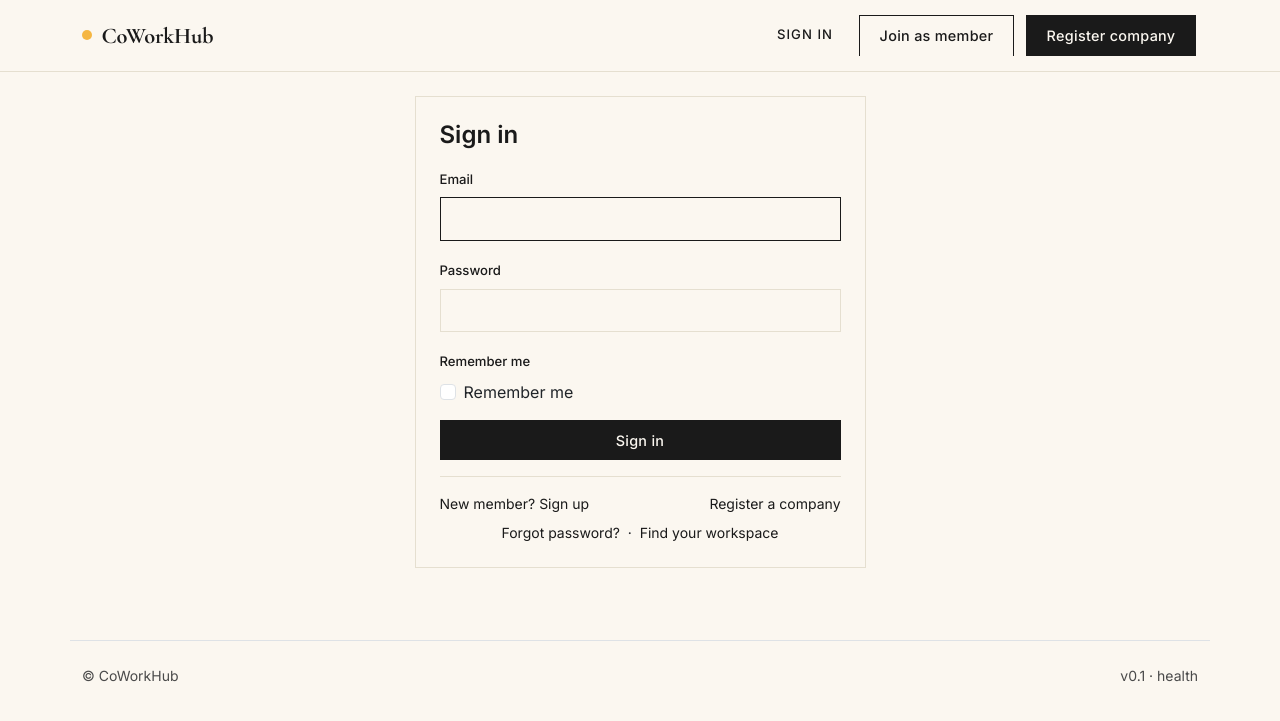
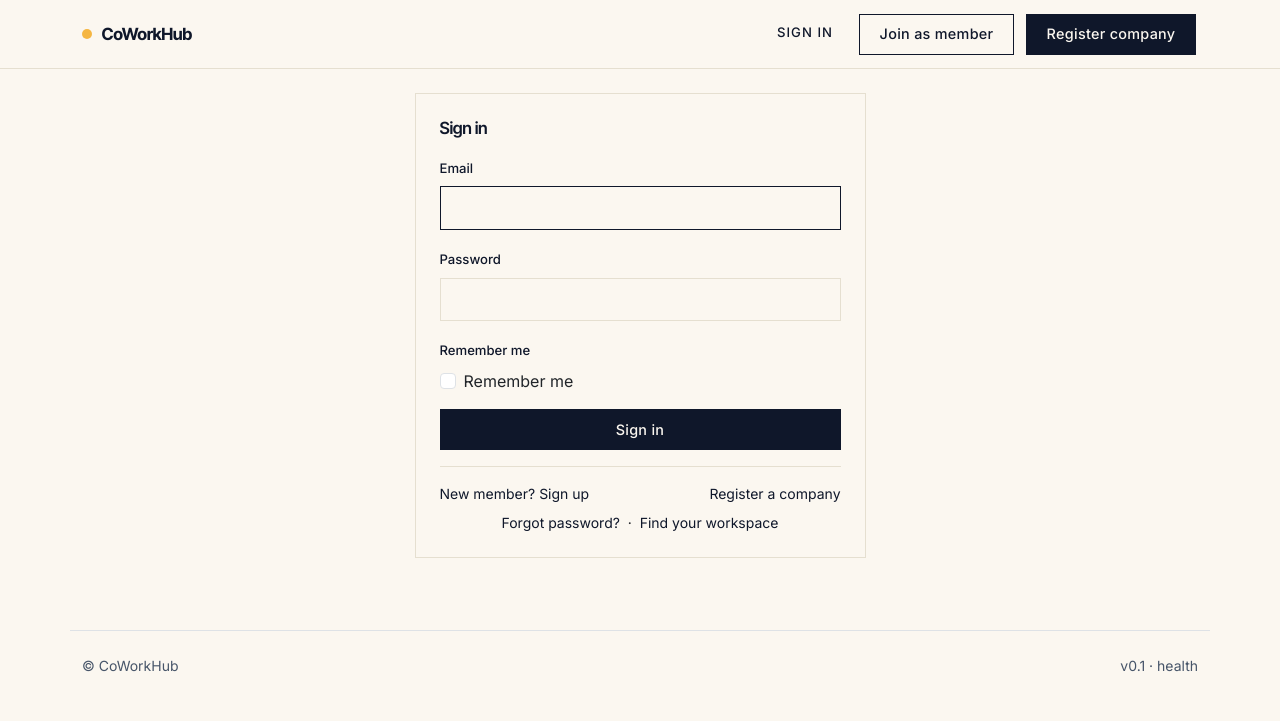
Before and after one commit to samanulla/cowork-app, a Flask app: a page that uses app/templates/base.html in a window 1280 px wide. Shown: the top 721 px of the page. Run offline with Flask 3, Linux system fonts and the light colour scheme; data comes from the database, SQL or seed files in the repository; data that the repository does not hold is empty.

Commit message:
ui: switch typography from Cormorant Garamond to Inter Tight for a more professional SaaS look
The serif felt editorial/wedding-invite; Inter Tight (same family as body Inter) reads modern and confident like Linear/Vercel/Stripe.

- Headings, brand mark, stat numerals: Inter Tight 600-700, tight tracking

- Body: Inter (unchanged), 16px, 1.6 line-height

- Ink darkened slightly to #0f172a for stronger hierarchy

- Cleaner dashboard links (removed dotted underlines everywhere; opt-in via .underline)

- Applied consistently across both base.html and public/base_marketing.html

All 47 tests still pass.

```diff
--- a/app/templates/base.html
+++ b/app/templates/base.html
@@ -6,12 +6,12 @@
   <title>{% block title %}{{ app_name }}{% endblock %} · {{ tenant.name if tenant else app_name }}</title>
   <link href="https://cdn.jsdelivr.net/npm/bootstrap@5.3.3/dist/css/bootstrap.min.css" rel="stylesheet">
   <link href="https://cdn.jsdelivr.net/npm/bootstrap-icons@1.11.3/font/bootstrap-icons.css" rel="stylesheet">
-  <link href="https://fonts.googleapis.com/css2?family=Cormorant+Garamond:wght@500;600;700&family=Inter:wght@400;500;600;700;800&display=swap" rel="stylesheet">
+  <link href="https://fonts.googleapis.com/css2?family=Inter+Tight:wght@500;600;700&family=Inter:wght@400;500;600;700&display=swap" rel="stylesheet">
   <style>
     :root {
       /* Editorial palette — same across marketing + app */
-      --ink: #1a1a1a;
-      --ink-soft: #4a4a4a;
+      --ink: #0f172a;
+      --ink-soft: #475569;
       --cream: #fbf7f0;
       --cream-2: #f3ede1;
       --line: #e5dfd0;
@@ -23,17 +23,23 @@
       --brand-2: #7c3aed;
       --brand-3: #ff6b57;
     }
-    body { font-family: 'Inter', system-ui, -apple-system, sans-serif; background: var(--cream); color: var(--ink); }
+    body {
+      font-family: 'Inter', system-ui, -apple-system, 'Segoe UI', Roboto, sans-serif;
+      background: var(--cream); color: var(--ink);
+      -webkit-font-smoothing: antialiased; -moz-osx-font-smoothing: grayscale;
+    }
     h1, h2, h3, h4, h5, h6 { color: var(--ink); }
-    /* Editorial serif for page-level headings only */
-    h1, h2, h3, .serif { font-family: 'Cormorant Garamond', Georgia, serif; font-weight: 600; letter-spacing: -0.01em; }
-    h1 { font-size: 2.25rem; line-height: 1.15; }
-    h2 { font-size: 1.75rem; line-height: 1.2; }
-    h3 { font-size: 1.4rem; line-height: 1.25; }
-    /* Keep sub-heads sans for readability in data-dense areas */
-    h4, h5, h6 { font-family: 'Inter', sans-serif; font-weight: 600; }
-    h5 { font-size: 1.05rem; }
-    h6 { font-size: .95rem; }
+    /* Modern SaaS display face for headings */
+    h1, h2, h3, h4, h5, h6, .serif {
+      font-family: 'Inter Tight', 'Inter', system-ui, sans-serif;
+      font-weight: 600; letter-spacing: -0.022em;
+    }
+    h1 { font-size: 1.875rem; line-height: 1.15; font-weight: 700; letter-spacing: -0.03em; }
+    h2 { font-size: 1.5rem;  line-height: 1.2;  letter-spacing: -0.025em; }
+    h3 { font-size: 1.25rem; line-height: 1.25; letter-spacing: -0.02em; }
+    h4 { font-size: 1.05rem; }
+    h5 { font-size: .95rem; }
+    h6 { font-size: .85rem; }
     .eyebrow { font-size: .72rem; font-weight: 600; text-transform: uppercase; letter-spacing: .12em; color: var(--ink-soft); }
 
     /* Navbar */
@@ -42,8 +48,8 @@
       border-bottom: 1px solid var(--line) !important; box-shadow: none;
     }
     .navbar-brand {
-      font-family: 'Cormorant Garamond', Georgia, serif;
-      font-weight: 700; letter-spacing: -0.01em; font-size: 1.4rem;
+      font-family: 'Inter Tight', 'Inter', sans-serif;
+      font-weight: 700; letter-spacing: -0.025em; font-size: 1.05rem;
       color: var(--ink) !important;
       display: flex; align-items: center;
     }
@@ -131,9 +137,10 @@
     .card-stat { position: relative; overflow: hidden; transition: border-color .15s; }
     .card-stat:hover { border-color: var(--ink); }
     .card-stat .stat-value {
-      font-family: 'Cormorant Garamond', Georgia, serif;
-      font-size: 2.75rem; font-weight: 600; color: var(--ink);
-      line-height: 1.05; letter-spacing: -0.02em;
+      font-family: 'Inter Tight', 'Inter', sans-serif;
+      font-size: 2.25rem; font-weight: 700; color: var(--ink);
+      line-height: 1.05; letter-spacing: -0.035em;
+      font-variant-numeric: tabular-nums;
     }
     .card-stat .stat-label {
       font-size: .68rem; font-weight: 600; text-transform: uppercase;
@@ -183,10 +190,10 @@
     hr { border-color: var(--line); opacity: 1; }
 
     /* Links */
-    a { text-decoration: none; color: var(--ink); border-bottom: 1px dotted var(--ink-soft); transition: color .15s, border-color .15s; }
-    a:hover { color: var(--saffron); border-bottom-color: var(--saffron); }
-    a.no-underline, .card a, .navbar a, .btn, .dropdown-item, .badge a, .nav-link, .flat-link { border-bottom: none; }
-    a.no-underline:hover, .card a:hover, .flat-link:hover { border-bottom: none; }
+    a { text-decoration: none; color: var(--ink); border-bottom: none; transition: color .15s; }
+    a:hover { color: var(--saffron); }
+    a.underline { border-bottom: 1px solid var(--line); }
+    a.underline:hover { border-bottom-color: var(--saffron); }
 
     /* Alerts */
     .alert { border-radius: 0; border: 1px solid var(--line); background: var(--cream-2); color: var(--ink); font-weight: 500; }
@@ -201,7 +208,7 @@
 
     /* Marketing landing hero (legacy — kept for compat but landing now uses base_marketing) */
     .hero { background: var(--ink); color: var(--cream); padding: 6rem 0; }
-    .hero h1 { color: var(--cream); font-size: 3.5rem; font-weight: 600; letter-spacing: -0.03em; line-height: 1.1; }
+    .hero h1 { color: var(--cream); font-size: 3rem; font-weight: 700; letter-spacing: -0.035em; line-height: 1.05; }
     .hero .lead { font-size: 1.25rem; opacity: 0.9; }
     .hero .btn-light { color: var(--ink); font-weight: 600; }
     .feature-icon {
```
Also changed, not shown: app/templates/public/base_marketing.html (+16 -15 lines).
